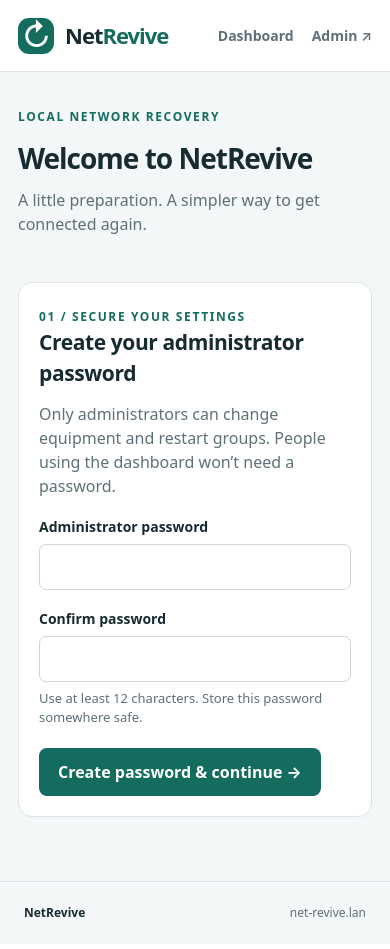
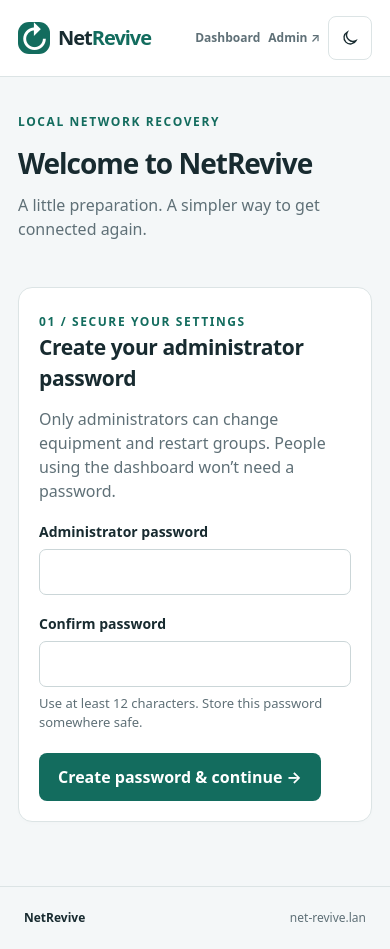
Before and after one commit to pat15312/net-revive, a FastAPI app: page / in a window 390 px wide. Before the commit the page ends 917 px from the top, so only its background shows below. Run offline with FastAPI, Linux system fonts and the light colour scheme; data comes from the database, SQL or seed files in the repository; some libraries are stand-ins or nearby versions.

Commit message:
Simplify the dashboard and add a persistent navigation theme toggle

```diff
--- a/app/static/app.css
+++ b/app/static/app.css
@@ -9,6 +9,15 @@
   --bg: #f4f7f8;
   --red: #a43036;
   --amber: #865506;
+  --action: #136c5e;
+  --action-hover: #10594e;
+  --success-line: #cbe4d8;
+  --warning-bg: #fff5e4;
+  --warning-line: #efdab4;
+  --danger-bg: #fff1f1;
+  --danger-line: #edcacc;
+  --notice-bg: #f0f5f7;
+  --input-line: #cbd6d8;
   font-family:
     system-ui,
     -apple-system,
@@ -98,6 +126,7 @@ textarea:focus-visible {
 }
 .topbar nav {
   display: flex;
+  align-items: center;
   gap: 28px;
   font-size: 14px;
   font-weight: 600;
@@ -807,3 +827,48 @@ th {
   .status-cell:last-child { padding-bottom: 0; }
   .status-cell .caption { margin: 0; }
 }
+
+.dashboard-title {
+  font-size: 21px;
+  letter-spacing: -0.4px;
+  line-height: 1.5;
+  margin: 0 0 16px;
+}
+.theme-toggle {
+  display: inline-flex;
+  align-items: center;
+  justify-content: center;
+  gap: 8px;
+  min-width: 44px;
+  min-height: 44px;
+  padding: 8px 10px;
+  border: 1px solid var(--line);
+  border-radius: 8px;
+  background: var(--paper);
+  color: var(--ink);
+  font-size: 13px;
+  font-weight: 600;
+}
+.theme-toggle:hover {
+  background: var(--green-soft);
+}
+.theme-sun,
+:root[data-theme="dark"] .theme-moon {
+  display: none;
+}
+:root[data-theme="dark"] .theme-sun {
+  display: block;
+}
+@media (max-width: 700px) {
+  .theme-toggle > span {
+    display: none;
+  }
+  .topbar nav {
+    gap: 12px;
+  }
+}
+@media (max-width: 420px) {
+  .brand { font-size: 20px; }
+  .brand-icon { width: 32px; height: 32px; margin-right: 8px; }
+  .topbar nav { gap: 8px; font-size: 12px; }
+}
--- a/app/static/app.js
+++ b/app/static/app.js
@@ -571,11 +571,7 @@ async function refreshDashboard(initial = false) {
     lastStatusAt = Date.now();
     if (initial || !$("#network-health")) {
       root.innerHTML =
-        heading(
-          data.title === "NetRevive" ? "Network overview" : data.title,
-          "Check your connection. Restart equipment when you need to.",
-          "Connected locally",
-        ) +
+        `<h1 class="dashboard-title">${esc(data.title === "NetRevive" ? "Network overview" : data.title)}</h1>` +
         `<section class="panel"><div id="network-health" aria-live="polite"></div><div class="status-grid" id="status-grid"></div></section><div class="section-head restart-heading"><h2>Restart equipment</h2><div class="dashboard-user"><span id="current-operator"></span><button type="button" class="secondary small" id="change-operator">Change user</button></div></div><dialog id="operator-dialog" aria-labelledby="operator-title"><h2 id="operator-title">Who’s using NetRevive?</h2><p>Choose your name so restart activity is recorded correctly. We’ll remember it on this browser.</p><form id="operator-form"><label for="operator">Your name</label><select id="operator" name="operator" required><option value="">Select your name</option></select><p id="operator-empty" class="notice" hidden>No users are configured. Ask an administrator to add one in <a href="/admin#users">Admin → Users</a>.</p><div class="actions"><button type="submit" class="primary" id="confirm-operator">Open dashboard</button><button type="button" class="secondary" id="cancel-operator">Cancel</button></div></form></dialog><div id="restart-groups" class="group-grid"></div><div class="section-head"><h2>Recent activity</h2><span class="muted" id="last-checked"></span></div><section class="panel" id="activity" aria-live="polite"></section>`;
       refreshDashboard.users = null;
       refreshDashboard.groups = null;
@@ -677,7 +673,7 @@ async function refreshDashboard(initial = false) {
         data.groups
           .map(
             (g) =>
-              `<section class="panel group-card"><div class="group-icon" aria-hidden="true">↻</div><h2>${esc(g.name)}</h2><p class="description">${esc(g.description || "Restart the equipment in this group.")}</p><button class="primary hold" data-group="${g.id}" aria-describedby="hint-${g.id}" disabled><span>${esc(g.button_label)}</span></button><p class="hint" id="hint-${g.id}">Select your name to continue.</p></section>`,
+              `<section class="panel group-card"><h2>${esc(g.name)}</h2><p class="description">${esc(g.description || "Restart the equipment in this group.")}</p><button class="primary hold" data-group="${g.id}" aria-describedby="hint-${g.id}" disabled><span>${esc(g.button_label)}</span></button><p class="hint" id="hint-${g.id}">Select your name to continue.</p></section>`,
           )
           .join("") ||
         '<section class="panel empty"><h3>No restart groups available</h3><p>An administrator can configure your restart controls in Admin.</p></section>';
--- /dev/null
+++ b/app/static/theme.js
@@ -0,0 +1,32 @@
+"use strict";
+(() => {
+  const key = "netrevive.theme";
+  const system = window.matchMedia("(prefers-color-scheme: dark)");
+  let preference;
+  try { preference = localStorage.getItem(key); } catch {}
+  const apply = () => {
+    const dark = preference === "dark" || (preference !== "light" && system.matches);
+    document.documentElement.dataset.theme = dark ? "dark" : "light";
+    const button = document.getElementById("theme-toggle");
+    if (button) {
+      button.setAttribute("aria-pressed", String(dark));
+      button.title = dark ? "Switch to light mode" : "Switch to dark mode";
+    }
+  };
+  apply();
+  system.addEventListener("change", apply);
+  window.addEventListener("storage", event => {
+    if (event.key === key || event.key === null) {
+      preference = event.newValue;
+      apply();
+    }
+  });
+  document.addEventListener("DOMContentLoaded", () => {
+    apply();
+    document.getElementById("theme-toggle").addEventListener("click", () => {
+      preference = document.documentElement.dataset.theme === "dark" ? "light" : "dark";
+      try { localStorage.setItem(key, preference); } catch {}
+      apply();
+    });
+  });
+})();
--- a/app/templates/index.html
+++ b/app/templates/index.html
@@ -10,6 +10,7 @@
     </title>
     <link rel="canonical" href="{{ canonical }}/" />
     <link rel="icon" href="/static/favicon.svg" type="image/svg+xml" />
+    <script src="/static/theme.js"></script>
     <link rel="stylesheet" href="/static/app.css" />
     <script src="/static/app.js" defer></script>
   </head>
@@ -21,6 +22,11 @@
       <nav aria-label="Main">
         <a href="/">Dashboard</a
         ><a href="/admin">Admin <span aria-hidden="true">↗</span></a>
+        <button type="button" id="theme-toggle" class="theme-toggle" aria-label="Dark mode" aria-pressed="false" title="Switch to dark mode">
+          <svg class="theme-moon" width="18" height="18" viewBox="0 0 24 24" fill="none" stroke="currentColor" stroke-width="1.8" aria-hidden="true"><path d="M20 15.5A8.5 8.5 0 0 1 8.5 4 8.5 8.5 0 1 0 20 15.5Z"/></svg>
+          <svg class="theme-sun" width="18" height="18" viewBox="0 0 24 24" fill="none" stroke="currentColor" stroke-width="1.8" aria-hidden="true"><circle cx="12" cy="12" r="4"/><path d="M12 2v2m0 16v2M2 12h2m16 0h2M5 5l1.5 1.5m11 11L19 19M5 19l1.5-1.5m11-11L19 5"/></svg>
+          <span>Dark mode</span>
+        </button>
       </nav>
     </header>
     <main id="app">
```
Also changed, not shown: other parts of app/static/app.css (+48 -38 lines), tests/browser/check.cjs (+18 -0 lines), .github/workflows/ci.yml, README.md.
